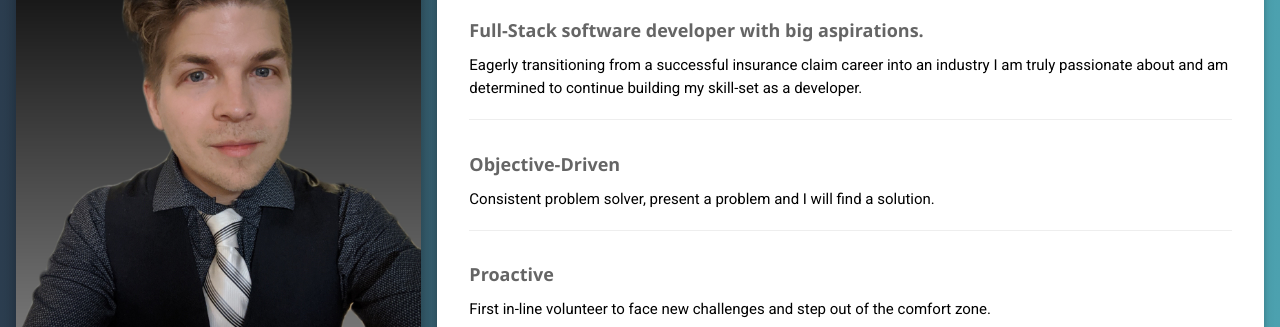
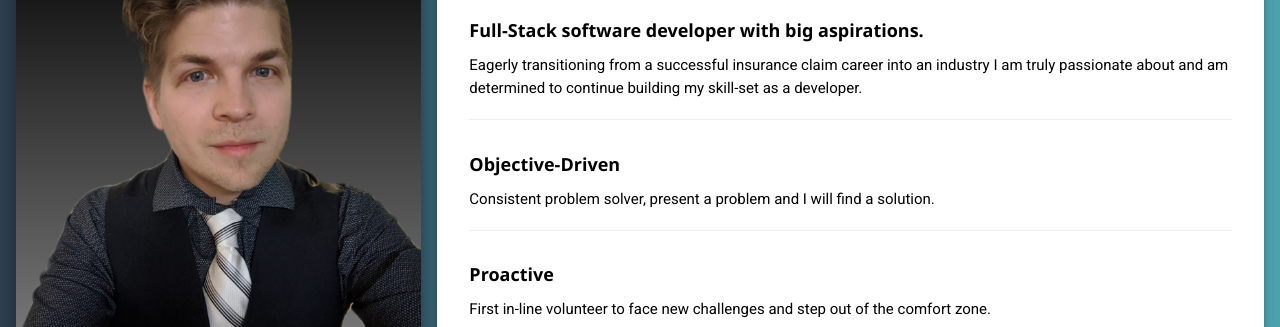
Before and after one commit to jgault87/portfolio_superposition, a plain HTML site: page index.html in a window 1280 px wide. Shown: the part 90-417 px from the top of the page. Drawn offline with nearby package versions, Linux system fonts and the light colour scheme.

Commit message:
fixed font opacity

```diff
--- a/index.html
+++ b/index.html
@@ -76,20 +76,17 @@
       <div class="w3-container w3-card w3-white w3-margin-bottom">
         <h2 class="w3-text-black w3-padding-16"><i class="fa fa-suitcase fa-fw w3-margin-right w3-xxlarge w3-text-teal"></i>About Me:</h2>
         <div class="w3-container">
-          <h5 class="w3-opacity"><b>Full-Stack software developer with big aspirations.</b></h5>
-          <!-- <h6 class="w3-text-teal"><i class="fa fa-calendar fa-fw w3-margin-right"></i>Jan 2015 - <span class="w3-tag w3-teal w3-round">Current</span></h6> -->
+          <h5><b>Full-Stack software developer with big aspirations.</b></h5>
           <p>Eagerly transitioning from a successful insurance claim career into an industry I am truly passionate about and am determined to continue building my skill-set as a developer.</p>
           <hr>
         </div>
         <div class="w3-container">
-          <h5 class="w3-opacity"><b>Objective-Driven</b></h5>
-          <!-- <h6 class="w3-text-teal"><i class="fa fa-calendar fa-fw w3-margin-right"></i>Mar 2012 - Dec 2014</h6> -->
+          <h5><b>Objective-Driven</b></h5>
           <p>Consistent problem solver, present a problem and I will find a solution.</p>
           <hr>
         </div>
         <div class="w3-container">
-          <h5 class="w3-opacity"><b>Proactive</b></h5>
-          <!-- <h6 class="w3-text-teal"><i class="fa fa-calendar fa-fw w3-margin-right"></i>Jun 2010 - Mar 2012</h6> -->
+          <h5><b>Proactive</b></h5>
           <p>First in-line volunteer to face new challenges and step out of the comfort zone.</p><br>
         </div>
       </div>
```
